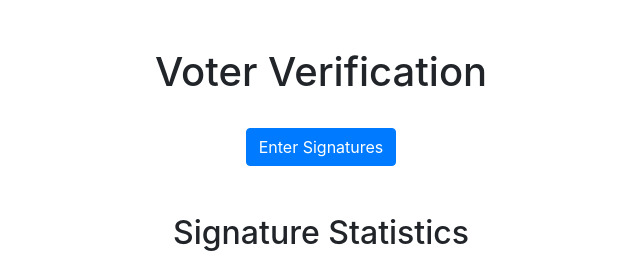
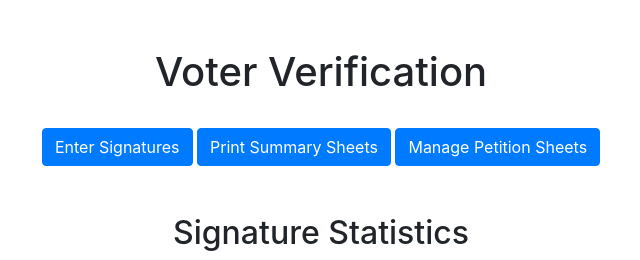
Before and after one commit to HenselForCongress/jack, a Python web app: template so_well/templates/index.html in a window 1280 px wide. Shown: the top 260 px of the page, without its empty margins (319-959 px from the left). Run offline with Jinja, Linux system fonts and the light colour scheme; the template is opened without the code that fills it, so the values that code supplies are empty; some libraries are stand-ins or nearby versions.

Commit message:
Added buttons to index
Signed-off-by: Bentley Hensel <bentleyhensel@gmail.com>

```diff
--- a/so_well/templates/index.html
+++ b/so_well/templates/index.html
@@ -14,6 +14,8 @@
     <div class="container text-center mt-5">
         <h1>Voter Verification</h1>
         <button type="button" class="btn btn-primary mt-4" onclick="location.href='/entry'">Enter Signatures</button>
+        <button type="button" class="btn btn-primary mt-4" onclick="location.href='/print'">Print Summary Sheets</button>
+        <button type="button" class="btn btn-primary mt-4" onclick="location.href='/sheets'">Manage Petition Sheets</button>
 
         <!-- Statistics Section -->
         <div class="mt-5" id="stats-section">
```
